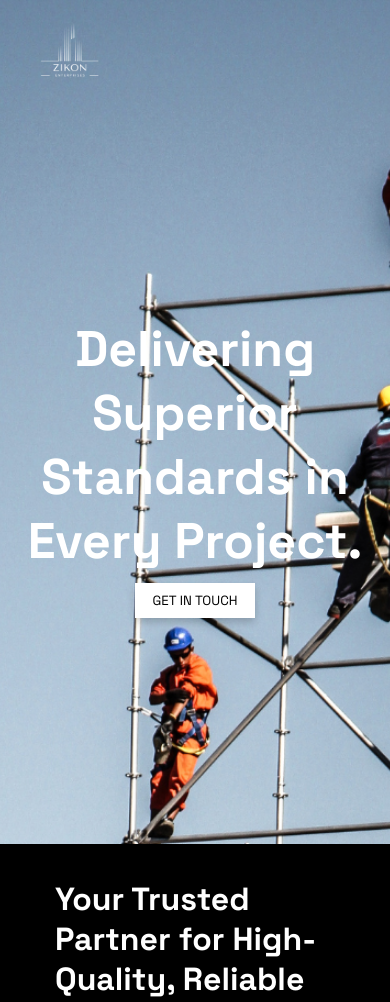
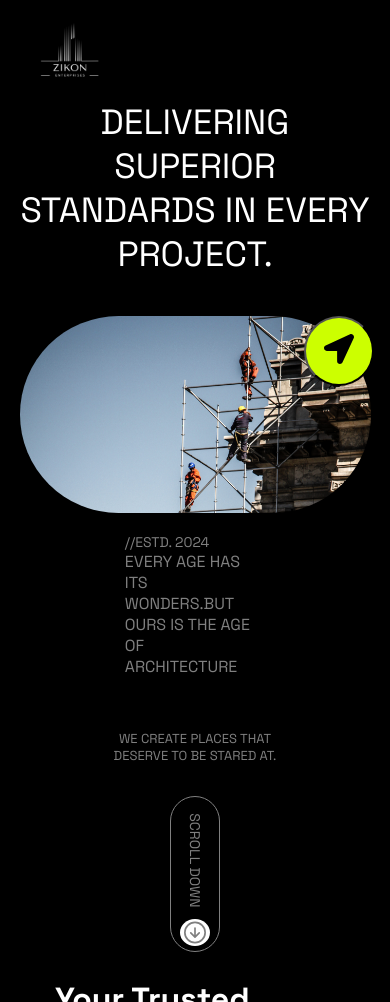
Before and after one commit to RayyanDevZone/zikon, a React (Create React App) app: page / in a window 390 px wide. Shown: the top 1002 px of the page. Built offline with nearby package versions, Linux system fonts and the light colour scheme.

Commit message:
modern update 1

```diff
--- a/src/App.css
+++ b/src/App.css
@@ -14,3 +14,6 @@
   justify-content: center;
  flex-direction: column;
 }
+::-webkit-scrollbar{
+  display: none;
+}
--- a/src/App.js
+++ b/src/App.js
@@ -7,11 +7,14 @@ import Estab from './components/Established/Estab'
 import Clients from './components/Clients/Clients'
 import Aboutus from './components/Aboutus/Aboutus'
 import Footer from './components/Footer/Footer'
+import Fpage from './components/Fpage/Fpage'
+import Navbar from './components/Navbar/Navbar'
 const App = () => {
   return (
     <div className='app'>
-
-      <Firstpage/>
+    <Navbar/>
+ <Fpage/>
+      {/* <Firstpage/>  */}
       <Aboutus/>
       <Services/>
       <Project/>
--- a/src/components/Firstpage/Firstpage.jsx
+++ b/src/components/Firstpage/Firstpage.jsx
@@ -1,23 +1,27 @@
-import React from 'react';
-import './Firstpage.scss';
-import Navbar from '../Navbar/Navbar'
+import React from "react";
+import "./Firstpage.scss";
+
 const Firstpage = () => {
   return (
     <>
-      <div className='firstpage'>
-      <Navbar/>
-<div className='descriptionfp'>
-  <div className='descLeft'>
-  <h1>Delivering Superior Standards in Every Project.</h1>
-  <div className='btn'>
-  <a href="https://wa.me/919161642136" target="_blank" rel="noopener noreferrer">
-  <button>GET IN TOUCH</button>
-  </a></div>
-  </div>
-</div>
+      <div className="firstpage">
+        <div className="descriptionfp">
+          <div className="descLeft">
+            <h1>Delivering Superior Standards in Every Project.</h1>
+            <div className="btn">
+              <a
+                href="https://wa.me/919161642136"
+                target="_blank"
+                rel="noopener noreferrer"
+              >
+                <button>GET IN TOUCH</button>
+              </a>
+            </div>
+          </div>
+        </div>
       </div>
     </>
   );
-}
+};
 
 export default Firstpage;
--- /dev/null
+++ b/src/components/Fpage/Fpage.jsx
@@ -0,0 +1,42 @@
+import React from "react";
+import "./Fpage.scss";
+import fpbg from "../../images/fpbg.png";
+import { IoArrowForwardCircleOutline } from "react-icons/io5";
+import { FaLocationArrow } from "react-icons/fa";
+const Fpage = () => {
+  return (
+    <div className="Fpage">
+      <div className="upper-fpage">
+        <p>DELIVERING SUPERIOR STANDARDS IN EVERY PROJECT.</p>
+      </div>
+      <div className="lower-fpage">
+        <div className="left-lower">
+            <div className="upper-left">
+                <p>//ESTD. 2024</p>
+            </div>
+            <div className="lower-left">
+                <p>EVERY AGE HAS ITS WONDERS.BUT OURS IS THE AGE OF ARCHITECTURE</p>
+            </div>
+        </div>
+        <div className="middle-lower">
+          <img src={fpbg}></img>
+          <div className="butn">
+              <a
+                href="https://wa.me/919161642136"
+                target="_blank"
+                rel="noopener noreferrer"
+              >
+                <button><FaLocationArrow /></button>
+              </a>
+            </div>
+        </div>
+        <div className="right-lower">
+        <p>WE CREATE PLACES THAT DESERVE TO BE STARED AT.</p>
+        <div className="btn-right"><p>SCROLL DOWN</p><IoArrowForwardCircleOutline /></div>
+        </div>
+      </div>
+    </div>
+  );
+};
+
+export default Fpage;
--- /dev/null
+++ b/src/components/Fpage/Fpage.scss
@@ -0,0 +1,203 @@
+.Fpage {
+  height: 100vh;
+  width: 100%;
+  //   background-color: #002642;
+  background-color: black;
+}
+.upper-fpage {
+  height: 40%;
+  width: 100%;
+//   border: 1px solid white;
+  display: flex;
+  align-items: center;
+  box-sizing: border-box;
+  justify-content: center;
+  > p {
+    display: flex;
+    text-align: center;
+    height: 100%;
+    // border: 1px solid white;
+    width: 90%;
+    font-size: 5rem;
+    color: white;
+  }
+}
+.lower-fpage {
+//   border: 1px solid white;
+  height: 60%;
+  width: 100%;
+  display: flex;
+  justify-content: space-between;
+  align-items: center;
+  > .left-lower {
+    // border: 1px solid white;
+    height: 100%;
+    width: 20%;
+    display: flex;
+    flex-direction: column;
+    justify-content: space-around;
+    align-items: center;
+    > .upper-left {
+      //   border: 1px solid white;
+      width: 60%;
+      > p {
+        color: grey;
+      }
+    }
+    > .lower-left {
+      //   border: 1px solid white;
+      width: 60%;
+      > p {
+        color: grey;
+      }
+    }
+  }
+  > .middle-lower {
+    // border: 1px solid white;
+    height: 100%;
+    width: 40%;
+    display: flex;
+    // align-items: center;
+    box-sizing: border-box;
+    justify-content: center;
+    > img {
+      height: 90%;
+      width: 100%;
+      border-radius: 200px;
+    }
+    > .butn {
+    //   border: 1px solid white;
+      width: auto;
+      height: 80px;
+      position: absolute;
+      left: 64%;
+      > a {
+        > button {
+          border-radius: 50px;
+          background-color: #ccff00;
+          width: 70px;
+          height: 70px;
+          > svg {
+            font-size: 30px;
+          }
+        }
+      }
+    }
+  }
+  > .right-lower {
+    // border: 1px solid white;
+    height: 100%;
+    width: 20%;
+    display: flex;
+    flex-direction: row;
+    justify-content: space-around;
+    align-items: center;
+    flex-direction: column;
+    > p {
+      color: grey;
+      width: 60%;
+    }
+    > .btn-right {
+        padding: 5px;
+      border: 1px solid grey;
+      width: 60%;
+      height: 50px;
+      border-radius: 50px;
+      transform: rotate(90deg);
+      display: flex;
+      justify-content: space-around;
+      align-items: center;
+      box-sizing: border-box;
+      > p {
+        color: grey;
+        display: flex;
+        align-items: center;
+        justify-content: center;
+        // border: 1px solid white;
+        width: auto;
+        font-size: 14px;
+        padding: 0px;
+      }
+      > svg {
+        width: auto;
+        font-size: 30px;
+        color: grey;
+        background-color: white;
+        border-radius: 50%;
+        // border: 1px solid white;
+      }
+    }
+  }
+}
+@media (max-width: 480px) {
+  .Fpage {
+    .upper-fpage {
+      height: auto;
+      p {
+        font-size: 35px;
+        text-align: center;
+      }
+    }
+    .lower-fpage {
+      flex-direction: column;
+      height: 80%;
+      padding: 20px 0;
+
+      .left-lower {
+        order: 2;
+        width: 60%;
+        height: auto;
+        margin-bottom: 20px;
+
+        .upper-left p {
+          font-size: 14px;
+        }
+        .lower-left p {
+          font-size: 16px;
+          width: 90%;
+        }
+      }
+
+      .middle-lower {
+        order: 1;
+        width: 100%;
+        height: auto;
+        margin: 20px 0;
+
+        >img {
+          width: 90%;
+          height: auto;
+        }
+        >.butn{
+            left: 78%;
+        }
+        >.butn button {
+          padding: 8px;
+          font-size: 16px;
+
+        }
+      }
+
+      .right-lower {
+        order: 3;
+        width: 50%;
+        height: 40%;
+        // padding: 20px 0;
+        justify-content: space-around;
+        p {
+          width: 90%;
+          text-align: center;
+          margin-bottom: 20px;
+        }
+
+        .btn-right {
+          width: 80%;
+          > p {
+            margin: 0px;
+          }
+
+        }
+      }
+    }
+  }
+}
--- a/src/components/Navbar/Navbar.jsx
+++ b/src/components/Navbar/Navbar.jsx
@@ -6,7 +6,7 @@ const Navbar = () => {
   return (
     <div className='navbar'>
       <div className="navbar-logo">
-        <img src={logo}></img>
+        <img src={logo} alt=''></img>
       </div>
 
     </div>
--- a/src/components/Navbar/Navbar.scss
+++ b/src/components/Navbar/Navbar.scss
@@ -1,7 +1,7 @@
 .navbar {
     height: 100px;
     width: 100%;
-    // background-color:black; /* Adjust color as needed */
+    background-color: black;
     position: sticky;
     // top: 15px;
     // border-radius: 50px;
--- a/src/components/Project/Project.jsx
+++ b/src/components/Project/Project.jsx
@@ -1,10 +1,10 @@
 import React from "react";
 import "./Project.scss";
-
+import { IoArrowForwardCircleOutline } from "react-icons/io5";
 const Project = () => {
   return (
     <div className="project">
-      <h1>Projects</h1>
+      <div className="h1"><h1>Projects</h1><IoArrowForwardCircleOutline /></div>
       <div className="projectsimages">
         <div className="card-sites">
           {" "}
--- a/src/components/Project/Project.scss
+++ b/src/components/Project/Project.scss
@@ -1,3 +1,5 @@
+
+@import url('https://fonts.googleapis.com/css2?family=Bowlby+One&display=swap');
 .project{
     min-height: 100vh;
     width: 100%;
@@ -8,10 +10,27 @@
     display: flex;
 flex-direction: column;
 justify-content: space-between;
->h1{
+>.h1{
+    color: black;
+    display: flex;
+    align-items: center;
+    justify-content: space-between;
+    width: 30%;
+    height: 60px;
+    border-radius: 50px;
+    background-color: white;
     font-weight: 400;
-    // border: 1px solid white;
-    padding: 0px 80px;
+    border: 1px solid white;
+    padding-left: 80px;
+    >svg{
+        font-size: 40px;
+    }
+    >h1{
+
+        font-family: "Bowlby One", sans-serif;
+        font-weight: 400;
+    }
+
 }
 }
 .projectsimages{
--- a/src/components/Services/Services.jsx
+++ b/src/components/Services/Services.jsx
@@ -1,12 +1,14 @@
 import React from 'react'
 import './Services.scss'
 import civil from '../../images/civil.jpg'
+import { IoArrowForwardCircleOutline } from "react-icons/io5";
 const Services = () => {
   return (
     <div className='services'>
     <div className='upperservice'>
 <div className='titleservice'>
-    <h1>SERVICES  </h1>
+    <h1>SERVICES</h1>
+    <IoArrowForwardCircleOutline />
 </div>
 <div className='descService'>
     <p>At Zikon, we see construction as more than building structures—it’s about creating lasting foundations for growth and innovation. With expertise across civil, mechanical, and electrical construction, we bring unmatched precision and dedication to every project. Our client-focused, quality-driven approach ensures each phase, from planning to completion, is executed with excellence. Offering specialized services to meet unique project needs, our team is committed to exceeding expectations, on time and within budget. Partner with Zikon for a construction experience that’s as reliable as it is exceptional.</p>
--- a/src/components/Services/Services.scss
+++ b/src/components/Services/Services.scss
@@ -14,6 +14,10 @@
     // border: 1px solid red;
     display: flex;
 
+}
+.upperservice{
+    align-items: center;
+    justify-content: space-between;
 }
 .lowerservice{
     justify-content: space-evenly;
@@ -51,8 +55,22 @@
     // border: 1px solid rebeccapurple;
     box-sizing: border-box;
     display: flex;
-    padding: 15px 85px;
-    width: 40%;
+    align-items: center;
+    justify-content: space-between;
+    height: 70px;
+    padding-left: 85px;
+    border-radius: 50px;
+    background-color: black;
+    color: white;
+    width: 30%;
+   >h1{
+    font-family: "Bowlby One", sans-serif;
+    font-weight: 400;
+   }
+   >svg{
+    font-size: 40px;
+}
+
 }
 .descService{
     // border: 1px solid greenyellow;
```
